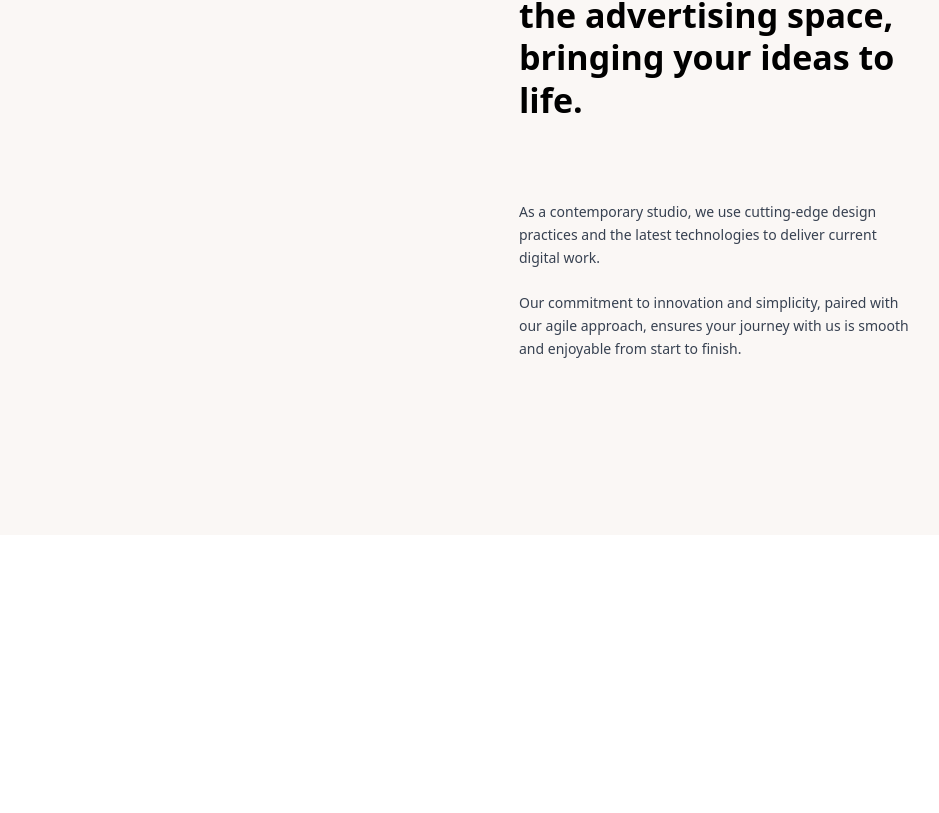
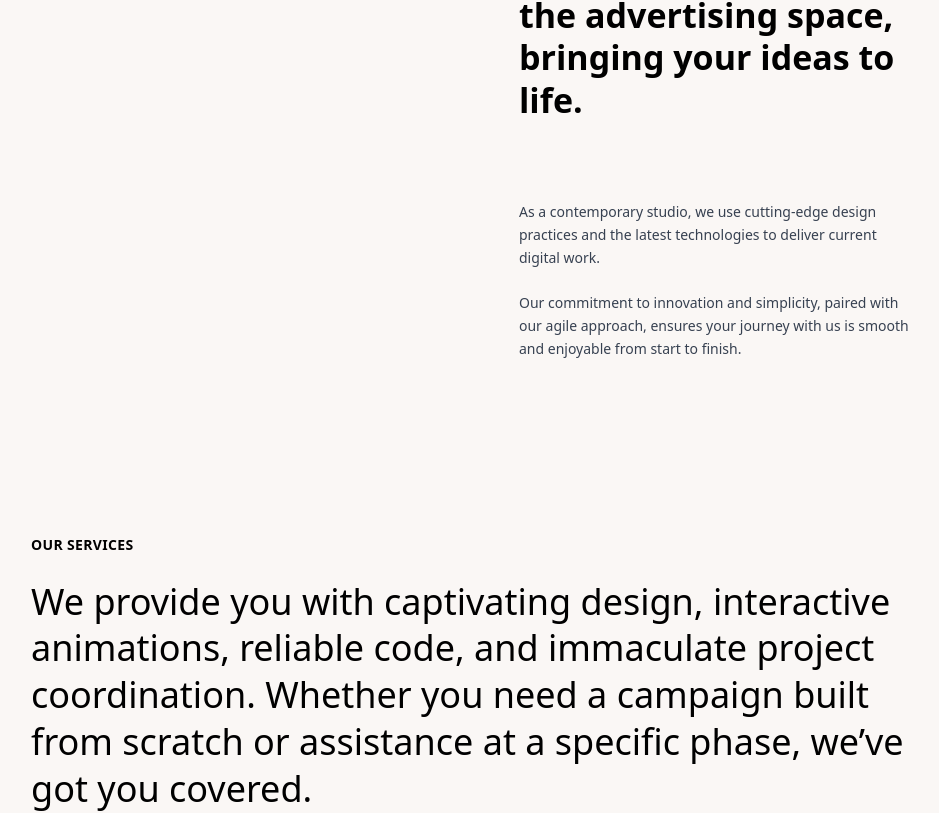
Before and after one commit to SHOEB091/thirtysixstudio, a React (Vite) app: page / in a window 1280 px wide. Shown: the part 1219-2032 px from the top of the page, without its empty margins (161-1100 px from the left). Before the commit the page ends 1754 px from the top, so only its background shows below. Built offline with nearby package versions, Linux system fonts and the light colour scheme.

Commit message:
OurServices

```diff
--- a/src/App.jsx
+++ b/src/App.jsx
@@ -4,7 +4,7 @@ import Navbar from "./components/Navbar";
 import AnimatedCursor from "./components/AnimatedCursor";
 import AnimatedText from "./components/AnimatedText";
 import WhatWeDo from "./components/WhatWeDo";
-
+import OurServices from "./components/OurServices";
 const App = () => {
   return (
     <div>
@@ -13,6 +13,7 @@ const App = () => {
       <Home />
       <AnimatedText />
       <WhatWeDo/>
+      <OurServices/>
     </div>
   );
 };
--- /dev/null
+++ b/src/components/OurServices.jsx
@@ -0,0 +1,23 @@
+import React from "react";
+
+const OurServices = () => {
+  return (
+    <div className="w-full min-h-1/4 flex flex-col items-center justify-center bg-[#faf7f5] dark:bg-black px-10">
+      {/* Heading Section */}
+      <div className="w-full max-w-4xl">
+        <h4 className="text-sm font-semibold text-black dark:text-white tracking-wide uppercase">
+          OUR SERVICES
+        </h4>
+      </div>
+
+      {/* Description Section with margin-top */}
+      <div className="w-full max-w-4xl mt-6">
+        <p className="text-[36px] leading-[1.3] font-normal text-black dark:text-white">
+          We provide you with captivating design, interactive animations, reliable code, and immaculate project coordination. Whether you need a campaign built from scratch or assistance at a specific phase, we’ve got you covered.
+        </p>
+      </div>
+    </div>
+  );
+};
+
+export default OurServices;
```
